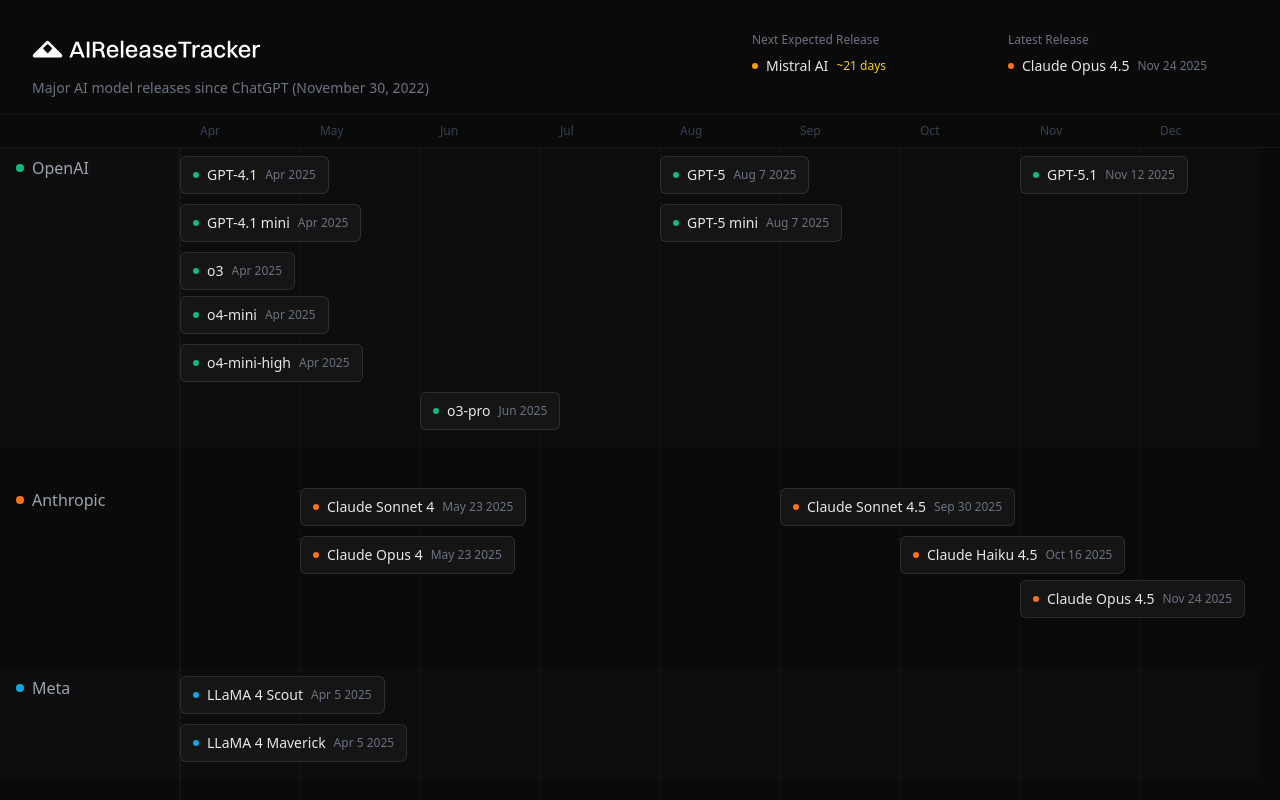
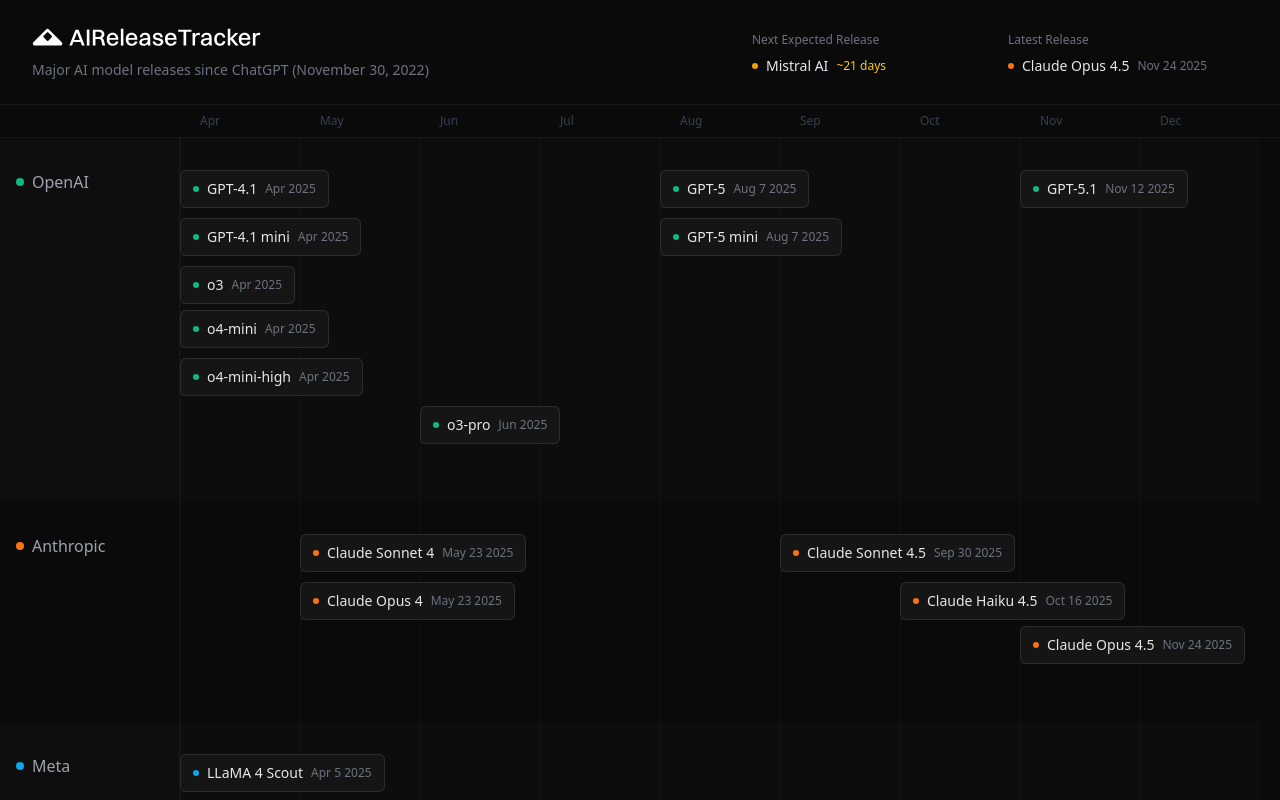
Before and after one commit to assentorp/aireleasetracker, a Next.js app: page / in a window 1280 px wide. Shown: the top 800 px of the page. Built offline with nearby package versions, Linux system fonts and the light colour scheme.

Commit message:
updated padding

```diff
--- a/app/page.tsx
+++ b/app/page.tsx
@@ -650,11 +650,11 @@
       {/* Header */}
       <div className="sticky top-0 bg-[#0A0A0A] z-50 py-4 px-8 border-b border-white/5">
           <div className="flex items-start justify-between gap-8">
-            <div className="flex-1">
-              <Link href="/" className="inline-block mt-6 hover:opacity-80 transition-opacity">
+            <div className="flex-1 flex flex-col justify-center gap-0">
+              <Link href="/" className="inline-block mt-3 hover:opacity-80 transition-opacity">
                 <Logo className="cursor-pointer" />
               </Link>
-              <p className="text-sm text-gray-500">
+              <p className="text-sm text-gray-500 mb-2">
                 Major AI model releases since ChatGPT (November 30, 2022)
               </p>
             </div>
@@ -692,7 +692,7 @@
       </div>
 
       {/* Sticky month header - outside scroll container */}
-      <div className="flex sticky top-[112px] z-40 bg-[#0A0A0A] border-b border-white/5">
+      <div className="flex sticky top-[104px] z-40 bg-[#0A0A0A] border-b border-white/5">
           {/* Left spacer to align with company labels */}
           <div className="flex-shrink-0 w-[180px]" />
 
@@ -761,12 +761,13 @@
                 const baseHeight = maxRow >= 0 ? (rowHeights[maxRow] || 0) + 48 : 0;
                 // Ensure consistent minimum height - higher for single-row companies to match multi-row spacing
                 const minHeight = maxRow === 0 ? 128 : 112;
-                const rowHeight = Math.max(baseHeight + 16, minHeight);
+                // Add py-8 padding (64px) for even rows
+                const rowHeight = Math.max(baseHeight + 16, minHeight) + (isEvenRow ? 64 : 0);
 
                 return (
                   <div
                     key={item.company}
-                    className={`relative flex items-start py-2 ${isEvenRow ? 'bg-white/[0.015]' : ''} ${isCompanyHovered ? 'z-[100]' : 'z-auto'}`}
+                    className={`relative flex items-start ${isEvenRow ? 'bg-white/[0.015] py-8' : ''} ${isCompanyHovered ? 'z-[100]' : 'z-auto'}`}
                     style={{ height: `${rowHeight}px`, width: '100%' }}
                   >
                     <div
@@ -877,7 +878,8 @@
               {/* Calculate total height of all company rows for dotted lines */}
               {(() => {
                 const companyHeights: number[] = [];
-                for (const item of filteredData) {
+                filteredData.forEach((item, companyIndex) => {
+                  const isEvenRow = companyIndex % 2 === 0;
                   const releasesWithRows = assignReleasesToRows(item.releases, totalMonths);
                   const maxRow = Math.max(...releasesWithRows.map(r => r.row), 0);
                   const rowHeights: number[] = [0];
@@ -899,9 +901,10 @@
                   const baseHeight = maxRow >= 0 ? (rowHeights[maxRow] || 0) + 48 : 0;
                   // Ensure consistent minimum height - higher for single-row companies to match multi-row spacing
                   const minHeight = maxRow === 0 ? 128 : 112;
-                  const totalHeight = Math.max(baseHeight + 16, minHeight);
+                  // Add py-8 padding (64px) for even rows
+                  const totalHeight = Math.max(baseHeight + 16, minHeight) + (isEvenRow ? 64 : 0);
                   companyHeights.push(totalHeight);
-                }
+                });
                 // Sum all company heights + spacing between them (space-y-8 = 32px between each)
                 const totalCompanyHeight = companyHeights.reduce((sum, h) => sum + h, 0) + (filteredData.length - 1) * 32;
                 const totalTimelineHeight = totalCompanyHeight + 64; // 64px for mt-16 spacing
@@ -962,12 +965,13 @@
                   const baseHeight = maxRow >= 0 ? (rowHeights[maxRow] || 0) + 48 : 0;
                   // Ensure consistent minimum height - higher for single-row companies to match multi-row spacing
                   const minHeight = maxRow === 0 ? 128 : 112;
-                  const totalHeight = Math.max(baseHeight + 16, minHeight);
+                  // Add py-8 padding (64px) for even rows
+                  const totalHeight = Math.max(baseHeight + 16, minHeight) + (isEvenRow ? 64 : 0);
 
                   return (
                     <div
                       key={item.company}
-                      className={`relative py-2 ${isEvenRow ? 'bg-white/[0.015]' : ''}`}
+                      className={`relative ${isEvenRow ? 'bg-white/[0.015] py-8' : ''}`}
                       style={{ height: `${totalHeight}px`, minWidth: `${totalMonths * 120}px` }}
                     >
                       {/* Timeline releases */}
```
